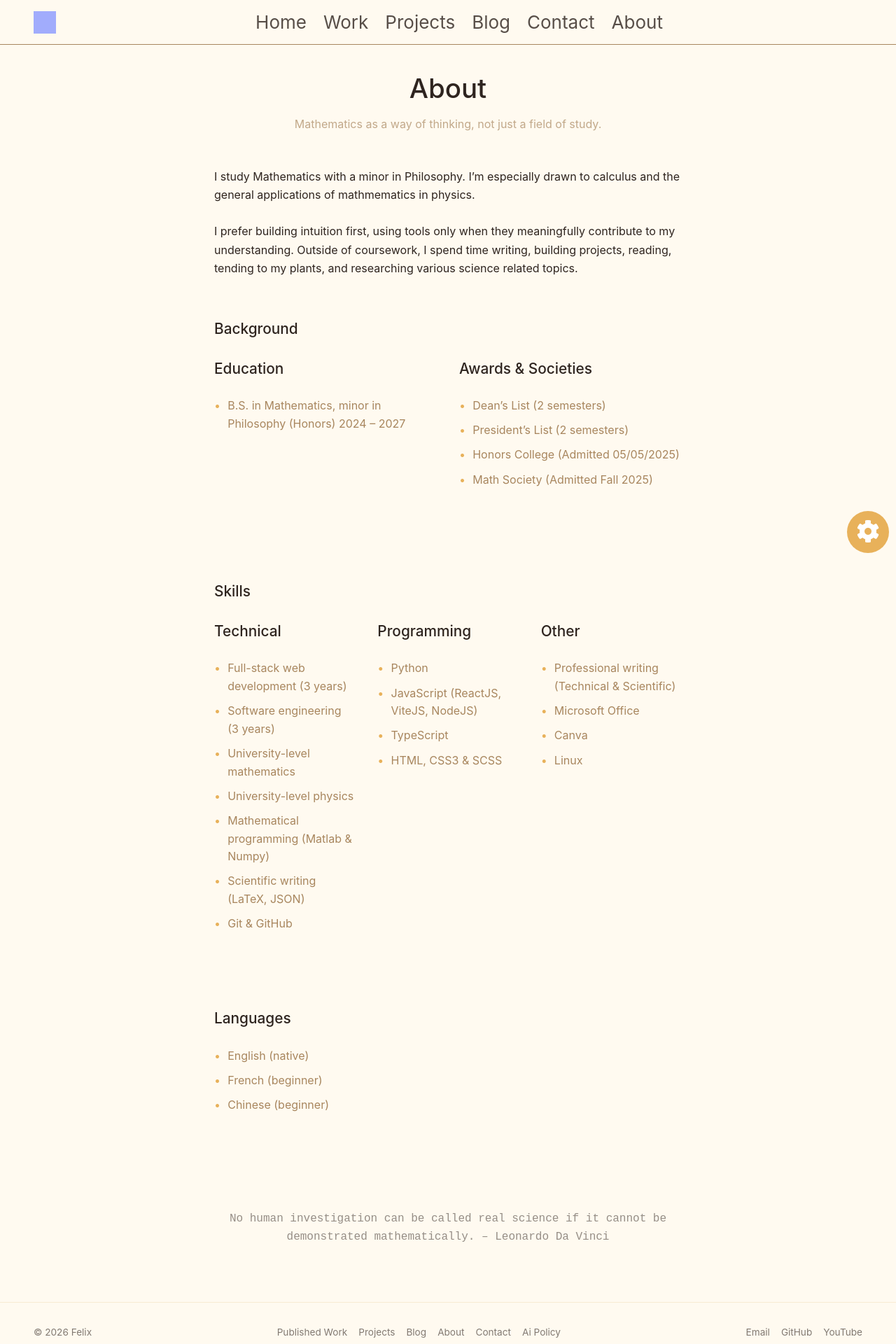
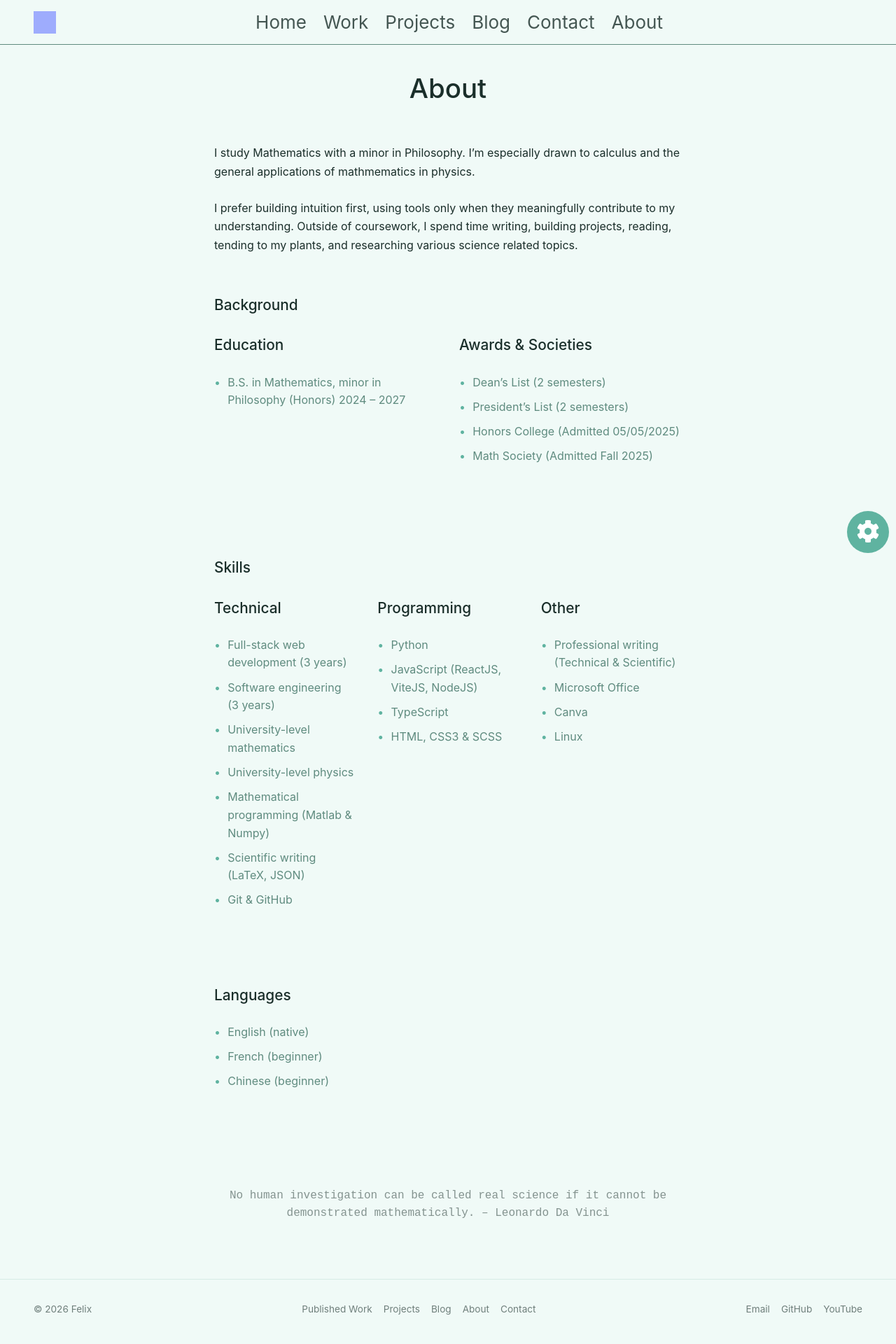
Before and after one commit to CinnamonExpresso/developer-portfolio, a React (Vite) app: page /about in a window 1280 px wide. Shown: the top 1920 px of the page at 70% size. Built offline with nearby package versions, Linux system fonts and the light colour scheme; grey boxes are pictures that could not be loaded.

Commit message:
changed default theme

```diff
--- a/index.html
+++ b/index.html
@@ -6,7 +6,7 @@
   (function() {
     const stored = localStorage.getItem('theme');
     const prefersLight = window.matchMedia('(prefers-color-scheme: light)').matches;
-    const theme = stored || (prefersLight ? 'light' : 'dark');
+    const theme = stored || (prefersLight ? 'mint' : 'dark');
     document.documentElement.dataset.theme = theme;
   })();
 </script>
--- a/src/components/hooks/useTheme.ts
+++ b/src/components/hooks/useTheme.ts
@@ -7,7 +7,7 @@ export function useTheme(theme_choice:string="", is_return:boolean=true) {
 
     // system preference
     return window.matchMedia("(prefers-color-scheme: light)").matches
-      ? "vanillia"
+      ? "mint"
       : "midnight";
   };
 
--- a/src/components/main/footer.tsx
+++ b/src/components/main/footer.tsx
@@ -11,7 +11,6 @@ export default function Footer() {
         <a href="/blog">Blog</a>
         <a href="/about">About</a>
         <a href="/contact">Contact</a>
-        <a href="/ai-policy">Ai Policy</a>
       </div>
 
       <div className="footer-right">
--- a/src/data/md/misc/ai-policy.md
+++ /dev/null
@@ -1,5 +0,0 @@
-## My view on "Ai" content
-Although I enjoy robotics, I do not support the use and development of Large Language Models (e.g LLM) in mathematical, engineering, artistic, commercial, and consumer related applications. As such, everything on this website was written, maintained, developed, programmed, and designed by one person; I aim to keep it as such. I will never under any circumstances use Ai for anything on here.
-
-## Stance regarding the development of Ai and LLM systems
-None of the content that I personally created on here can be used to aid in the development of LLM systems or other "Ai" applications without my expressed written consent.
--- a/src/pages/aboutPage.tsx
+++ b/src/pages/aboutPage.tsx
@@ -13,9 +13,6 @@ export default function AboutPage() {
     <div className="page about-page">
       <header className="about-header">
         <h1>About</h1>
-        <p className="page-subtitle">
-          Mathematics as a way of thinking, not just a field of study.
-        </p>
       </header>
 
       <section className="about-content">
--- a/src/pages/homePage.tsx
+++ b/src/pages/homePage.tsx
@@ -9,9 +9,6 @@ export default function HomePage() {
           <h1>
             Hi, I’m <span className="accent">Felix</span>.
           </h1>
-          <p className="subtitle">
-            Mathematics student interested in finding solutions to complex problems.
-          </p>
         </header>
         {/* Intro */}
         <section className="content home-intro">
```
Also changed, not shown: 1 other file (tests, documents, lock files or other folders).
